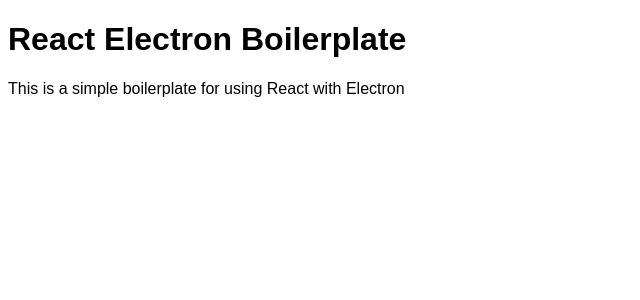
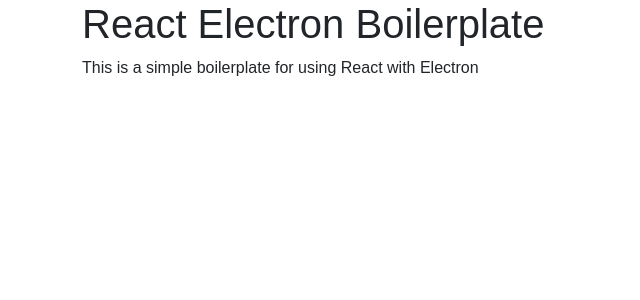
Before and after one commit to tdar200/Billing-App, a React app: page / in a window 1280 px wide. Shown: the top 300 px of the page, without its empty margins (0-640 px from the left). Built offline with nearby package versions, Linux system fonts and the light colour scheme; the HTML template or start-up script is replaced by a standard one.

Commit message:
added bootstrap

```diff
--- a/main.js
+++ b/main.js
@@ -18,6 +18,7 @@
 		width: 1100,
 		height: 800,
 		show: false,
+		backgroundColor: "white",
 		icon: `${__dirname}/assets/icon.png`,
 		webPreferences: {
 			nodeIntegration: true,
--- a/package.json
+++ b/package.json
@@ -21,7 +21,9 @@
     "postpackage": "electron-packager ./ --out=./release-builds"
   },
   "dependencies": {
-    "react": "^16.13.1",
+    "bootstrap": "^5.1.3",
+    "react": "^17.0.2",
+    "react-bootstrap": "^1.6.1",
     "react-dom": "^16.13.1"
   },
   "devDependencies": {
--- a/src/components/App.js
+++ b/src/components/App.js
@@ -1,11 +1,18 @@
-import React from 'react'
+import React, {useState} from 'react'
+import {Container} from "react-bootstrap"
+// import Table from "react-bootstrap/Table";
+// import Button from "react-bootstrap/Button";
+const App = () => {
 
-const App = () => {
+	const [logs, setLogs] = useState([
+
+	])
+
 	return (
-		<div className='app'>
+		<Container>
 			<h1>React Electron Boilerplate</h1>
 			<p>This is a simple boilerplate for using React with Electron</p>
-		</div>
+		</Container>
 	)
 }
 
--- a/src/index.js
+++ b/src/index.js
@@ -1,6 +1,7 @@
 import React from 'react'
 import { render } from 'react-dom'
 import App from './components/App'
+import "bootstrap/dist/css/bootstrap.min.css";
 import './App.css'
 
 // Since we are using HtmlWebpackPlugin WITHOUT a template, we should create our own root node in the body element before rendering into it
--- a/webpack.build.config.js
+++ b/webpack.build.config.js
@@ -29,7 +29,7 @@
 	},
 	target: 'electron-renderer',
 	plugins: [
-		new HtmlWebpackPlugin({ title: 'React Electron App' }),
+		new HtmlWebpackPlugin({ title: 'Billing App' }),
 		new MiniCssExtractPlugin({
 			// Options similar to the same options in webpackOptions.output
 			// both options are optional
```
Also changed, not shown: 1 other file (tests, documents, lock files or other folders).
